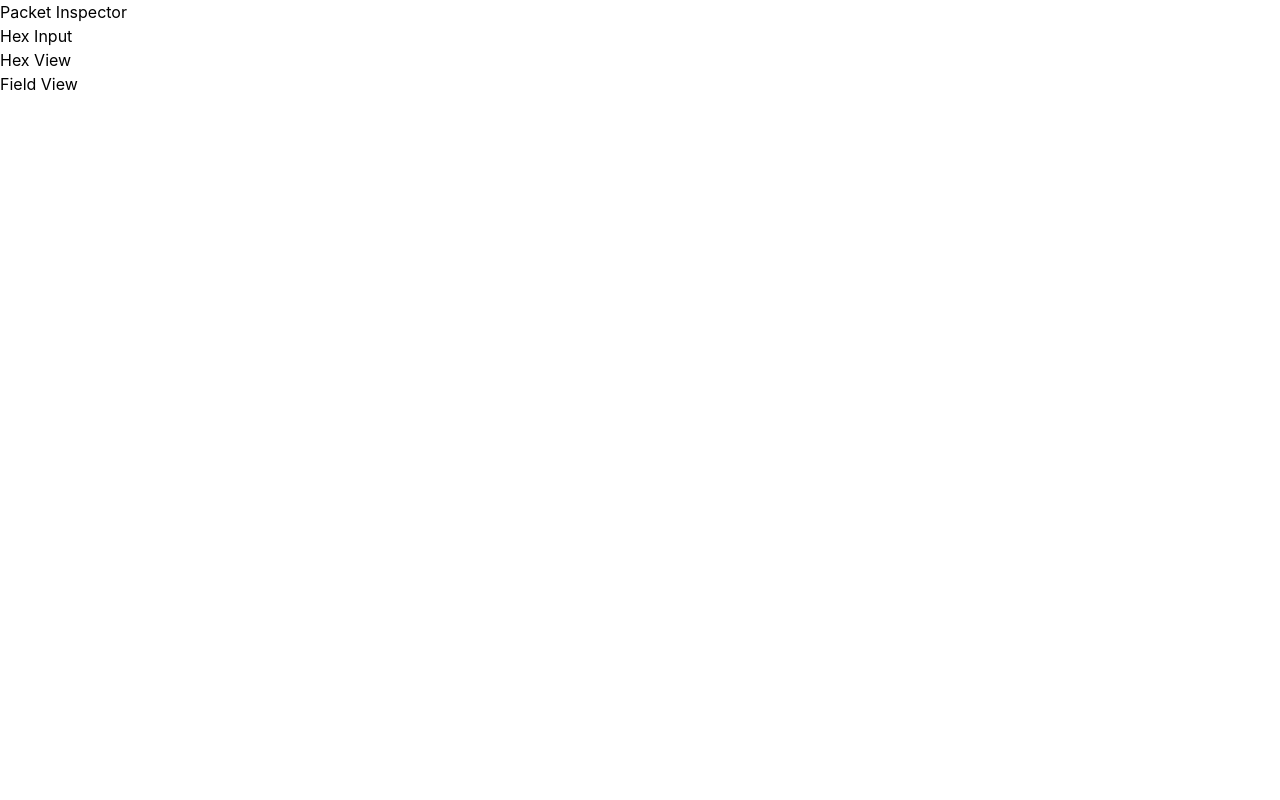
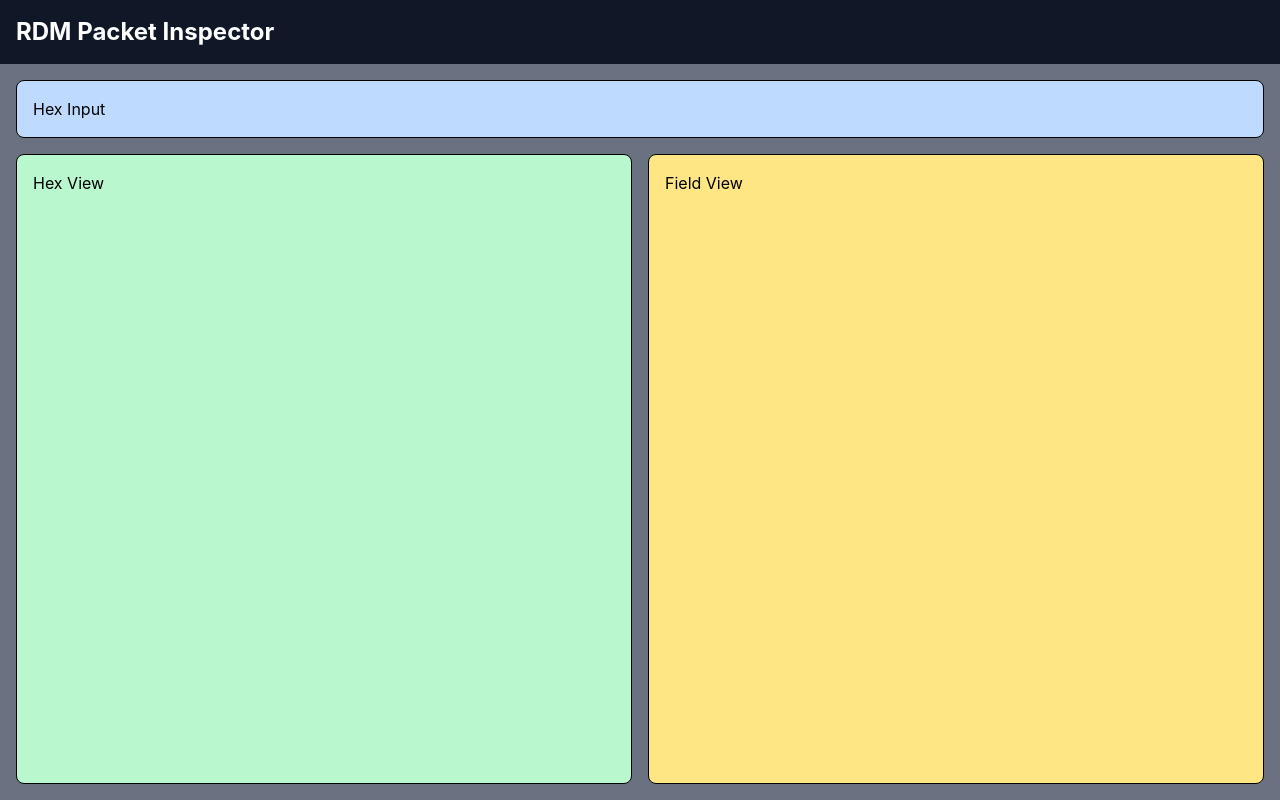
Before and after one commit to r-chua/rdm-packet-inspector, a React (Vite) app: page / in a window 1280 px wide. Built offline with nearby package versions, Linux system fonts and the light colour scheme.

Commit message:
feat: base layout

```diff
--- a/src/App.tsx
+++ b/src/App.tsx
@@ -2,7 +2,7 @@ import { PacketInspector } from './components/PacketInspector';
 
 export function App() {
   return (
-    <main>
+    <main className="bg-gray-500 min-h-screen">
       <PacketInspector />
     </main>
   );
--- a/src/components/FieldView.tsx
+++ b/src/components/FieldView.tsx
@@ -1,3 +1,3 @@
 export function FieldView() {
-  return <div>Field View</div>;
+  return <div className="p-4">Field View</div>;
 }
--- a/src/components/HexInput.tsx
+++ b/src/components/HexInput.tsx
@@ -1,3 +1,3 @@
 export function HexInput() {
-  return <div>Hex Input</div>;
+  return <div className="p-4">Hex Input</div>;
 }
--- a/src/components/HexView.tsx
+++ b/src/components/HexView.tsx
@@ -1,3 +1,3 @@
 export function HexView() {
-  return <div>Hex View</div>;
+  return <div className="p-4">Hex View</div>;
 }
--- a/src/components/PacketInspector.tsx
+++ b/src/components/PacketInspector.tsx
@@ -4,16 +4,25 @@ import { HexView } from './HexView.tsx';
 
 export function PacketInspector() {
   return (
-    <>
-      <div>
-        <h1>Packet Inspector</h1>
-        <HexInput />
+    <div className="flex flex-col h-screen">
+      <div className="bg-gray-900 text-white">
+        <h1 className="text-2xl font-bold p-4">RDM Packet Inspector</h1>
       </div>
 
-      <div>
-        <HexView />
-        <FieldView />
+      <div className="flex flex-col flex-1 min-h-0 p-4 gap-4">
+        <div className="bg-blue-200 border rounded-lg">
+          <HexInput />
+        </div>
+
+        <div className="grid grid-cols-1 md:grid-cols-2 gap-4 flex-1 min-h-0">
+          <div className="overflow-auto bg-green-200 border rounded-lg">
+            <HexView />
+          </div>
+          <div className="overflow-auto bg-amber-200 border rounded-lg">
+            <FieldView />
+          </div>
+        </div>
       </div>
-    </>
+    </div>
   );
 }
```
